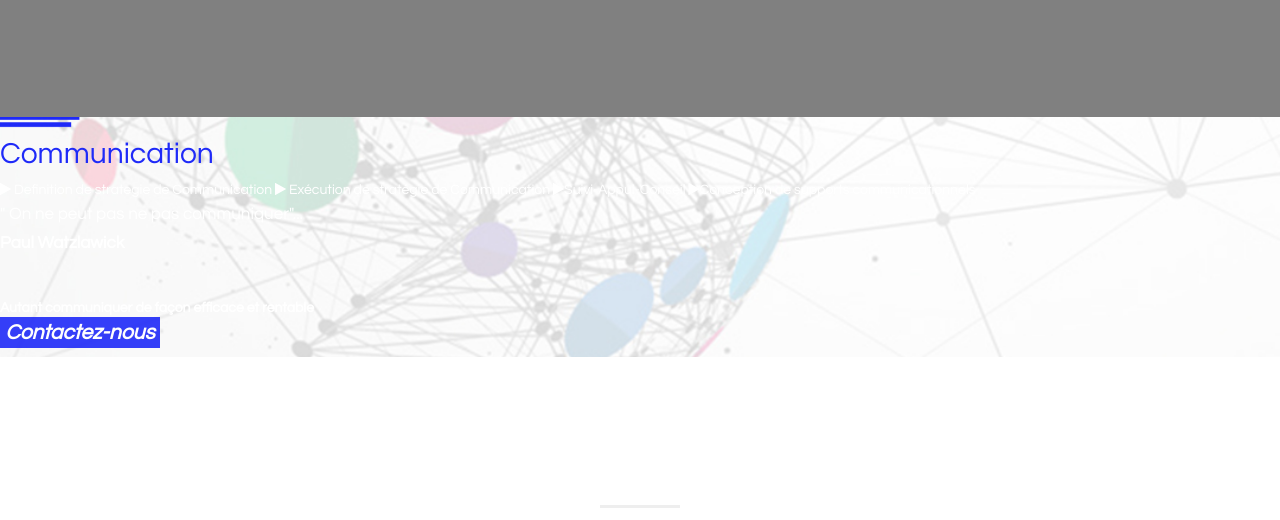
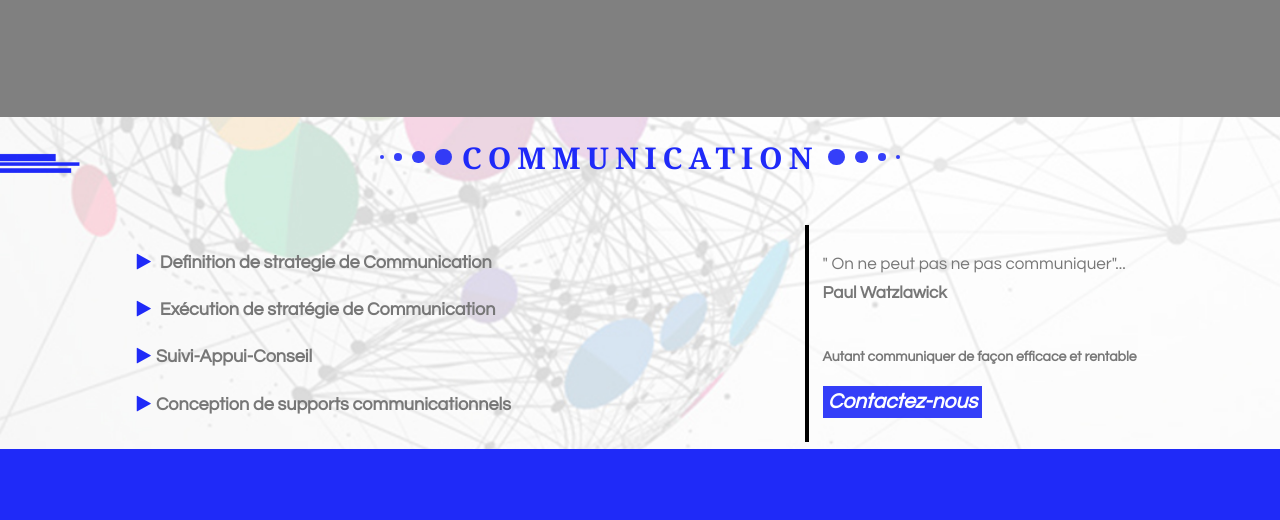
Before and after one commit to Will-create/juldo-officiel, a plain HTML site: page index.html in a window 1280 px wide. Shown: the part 1043-1563 px from the top of the page. Drawn offline with Linux system fonts and the light colour scheme; files whose address does not match are found by name.

Commit message:
recuperation de la branche de Abdoul-Aziz

```diff
--- a/css/styles.css
+++ b/css/styles.css
@@ -891,12 +891,115 @@ bottom: 1em;
     height: 15vh;
     background-color: grey;
 }
+.bg-two{
 
+    background-color: #1F2AF8;
+}
+.line-one{
+
+    border-color: #1F2AF8;
+}
+
+
+.titre-row{
+
+    display: flex;
+    flex-direction: row;
+    justify-content: center;
+    align-items: center;
+    height: 10vh;
+    width: 100%;
+    background: transparent;
+
+}
+
+.titre-com {
+    text-transform: uppercase;
+    padding: 1em;
+    padding-left: unset;
+    padding-right: unset;
+    font-weight: 900;
+    letter-spacing: 6px;
+    font-family: Georgia, 'Times New Roman', Times, serif;
+    margin: 5px;
+
+}
+
+.t-1, .t-2, .t-3, .t-4{
+    border-radius: 100%;
+    background-color: #1F2AF8;
+    margin: 5px;
+    opacity: .9;
+
+}
+
+.t-1{
+    height: 0.3em;
+    width: .3em;
+}
+.t-2{
+    height: 0.6em;
+    width: .6em;
+}
+.t-3{
+    height: 0.9em;
+    width: .9em;
+}
+.t-4{
+    height: 1.2em;
+    width: 1.2em;
+}
+
+.last-row{
+    display: flex;
+    flex-direction: row ;
+    color: black;
+    padding: 2em .5em .5em 8em;
+    align-items: center;
+    width: 100%;
+    height: auto;
+}
+.col-list{
+display: flex;
+flex-direction: column;
+padding: 1em;
+width: 60%;
+height: auto;
+border-right: 4px solid black;
+
+}
+
+.col-list-item{
+font-weight: bolder;
+padding: .6em;
+font-size: large;
+
+
+}
+
+.col-last{
+
+display: flex;
+flex-direction: column;
+padding: 1em;
+width: 40%;
+height: auto;
+}
+
+.col-list i{
+ padding-right: 5px;
+}
 
 
 
 
 @media(max-width:780px) {
+
+    .last-row{
+        display: flex;
+        flex-direction: column;
+
+    }
 
     .services-group{
         display: flex;
@@ -978,6 +1081,7 @@ bottom: 1em;
            background-color: whitesmoke;
            min-height: auto;
        }
+
        .boutons-group{
            display: flex;
            flex-direction: column!important;
@@ -986,7 +1090,9 @@ bottom: 1em;
            justify-content: center!important;
 
        }
+
        .slogant{
            padding-bottom: 10px;
        }
+
    }
--- a/index.html
+++ b/index.html
@@ -146,19 +146,19 @@
 
             <div class="last-row">
                 <div class="col-list">
-                    <span class="col-list-item "> <i class="fa fa-play"></i> Definition de strategie de Communication</span>
-                    <span class="col-list-item "> <i class="fa fa-play"></i> Exécution de stratégie de Communication</span>
-                    <span class="col-list-item "> <i class="fa fa-play"></i>Suivi-Appui-Conseil </span>
-                    <span class="col-list-item "> <i class="fa fa-play"></i>Conception de supports communicationnels</span>
+                    <span class="col-list-item text-muted"> <i class="fa fa-play coloration"></i> Definition de strategie de Communication</span>
+                    <span class="col-list-item text-muted"> <i class="fa fa-play coloration"></i> Exécution de stratégie de Communication</span>
+                    <span class="col-list-item text-muted"> <i class="fa fa-play coloration"></i>Suivi-Appui-Conseil </span>
+                    <span class="col-list-item text-muted"> <i class="fa fa-play coloration"></i>Conception de supports communicationnels</span>
 
                 </div>
                 <div class="col-last">
-                    <p> " On ne peut pas ne pas communiquer"... <br> <b>Paul Watzlawick</b></p>
+                    <p class="text-muted"> " On ne peut pas ne pas communiquer"... <br> <b>Paul Watzlawick</b></p>
                     <br>
-                    <b>Autant communiquer de façon efficace et rentable </b>
+                    <b class="text-muted">Autant communiquer de façon efficace et rentable </b>
                     <br>
                     <div>
-                    <a href="#" class="boutons bouton1" style="border-radius:unset!important;"> Contactez-nous</a>
+                    <a href="#" class="boutons bouton1 text-muted" style="border-radius:unset!important;"> Contactez-nous</a>
                      </div>
                 </div>
 
```
Also changed, not shown: Capture du 2020-12-16 01-57-04.png (added), Screenshot_20210129-145658.png (added), 4 other files.
